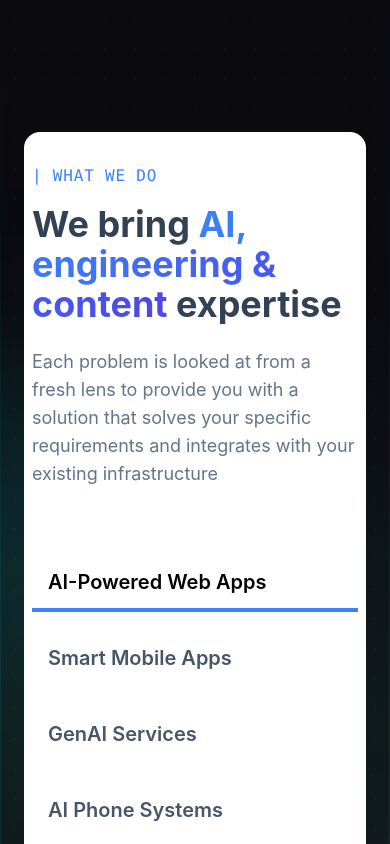
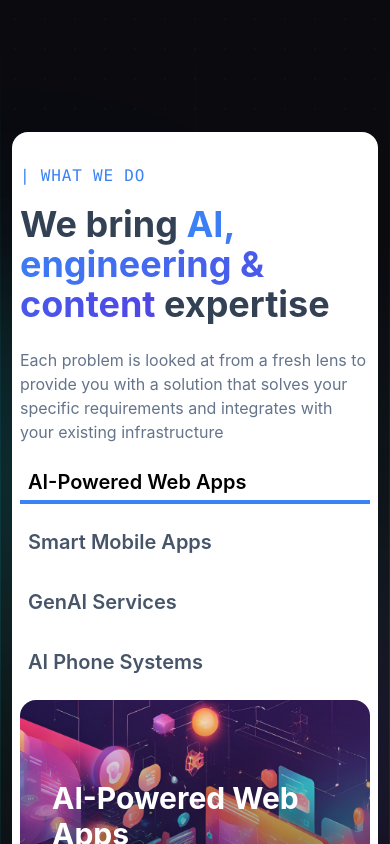
Before and after one commit to ayyanpasha/crescentslab, a React (Create React App) app: page / in a window 390 px wide. Shown: the part 840-1684 px from the top of the page. Built offline with nearby package versions, Linux system fonts and the light colour scheme.

Commit message:
Services

```diff
--- a/src/components/Services.tsx
+++ b/src/components/Services.tsx
@@ -58,11 +58,11 @@ export const Services = () => {
                 <div className="w-px h-full bg-gradient-to-b from-transparent via-neon-cyan/20 to-transparent opacity-50" />
             </div>
 
-            <div className="container mx-auto px-6 relative z-10">
+            <div className="container mx-auto px-3 relative z-10 md:px-6">
                 <div className="bg-white rounded-2xl p-2 md:p-12 pt-8">
-                    <div className="grid grid-cols-1 lg:grid-cols-2 gap-16 max-w-7xl mx-auto h-full">
+                    <div className="grid grid-cols-1 lg:grid-cols-2 gap-4 max-w-7xl mx-auto h-full">
                         {/* Left Column - Intro + Services List */}
-                        <div className="space-y-16">
+                        <div className="space-y-4 md:space-y-16">
                             {/* Introduction */}
                             <div>
                                 <motion.p
@@ -88,7 +88,7 @@ export const Services = () => {
                                     whileInView={{ opacity: 1 }}
                                     viewport={{ once: true }}
                                     transition={{ delay: 0.4, duration: 0.6 }}
-                                    className="text-lg text-[#64748b] max-w-xl"
+                                    className="text-[#64748b] max-w-xl text-md md:text-lg"
                                 >
                                     Each problem is looked at from a fresh lens to provide you with a solution that
                                     solves your specific requirements and integrates with your existing infrastructure
@@ -105,7 +105,7 @@ export const Services = () => {
                                         viewport={{ once: true }}
                                         transition={{ delay: index * 0.1, duration: 0.6 }}
                                         onClick={() => setActiveService(index)}
-                                        className={`cursor-pointer p-4 transition-all duration-300 relative`}
+                                        className={`cursor-pointer p-2 transition-all duration-300 relative`}
                                     >
                                         <h3 className={`text-xl font-semibold transition-colors duration-300
                                             ${activeService === index ? 'font-bold' : 'text-[#475569]'}`}>
@@ -124,7 +124,7 @@ export const Services = () => {
                             initial={{ opacity: 0 }}
                             animate={{ opacity: 1 }}
                             transition={{ duration: 0.5 }}
-                            className="relative h-[600px] lg:h-full"
+                            className="relative h-[400px] md:h-[600px] lg:h-full"
                         >
                             <div className="absolute inset-0 rounded-2xl overflow-hidden">
                                 <div className="absolute inset-0 bg-gradient-to-b from-transparent via-black/50 to-black/80 z-10" />
```
